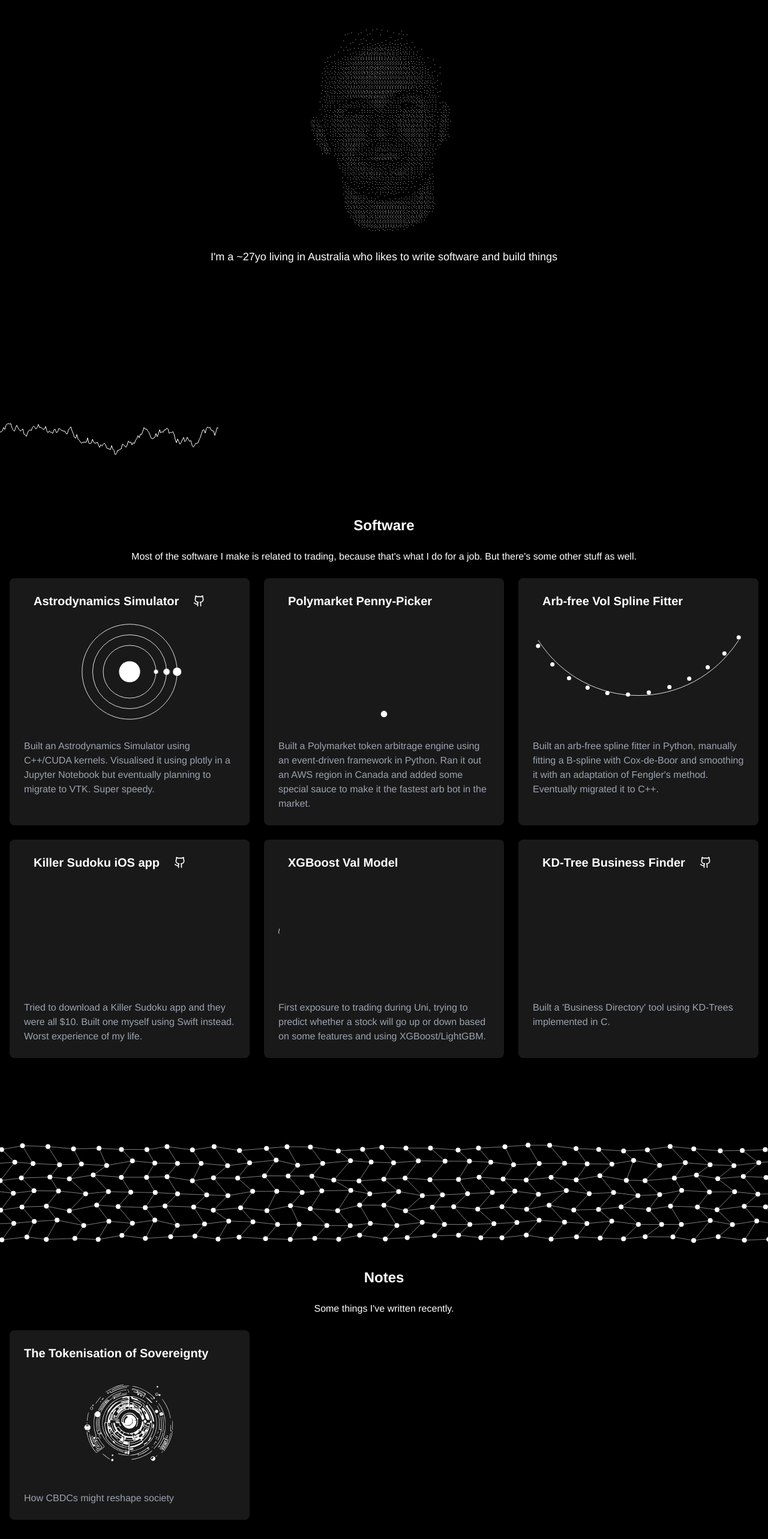
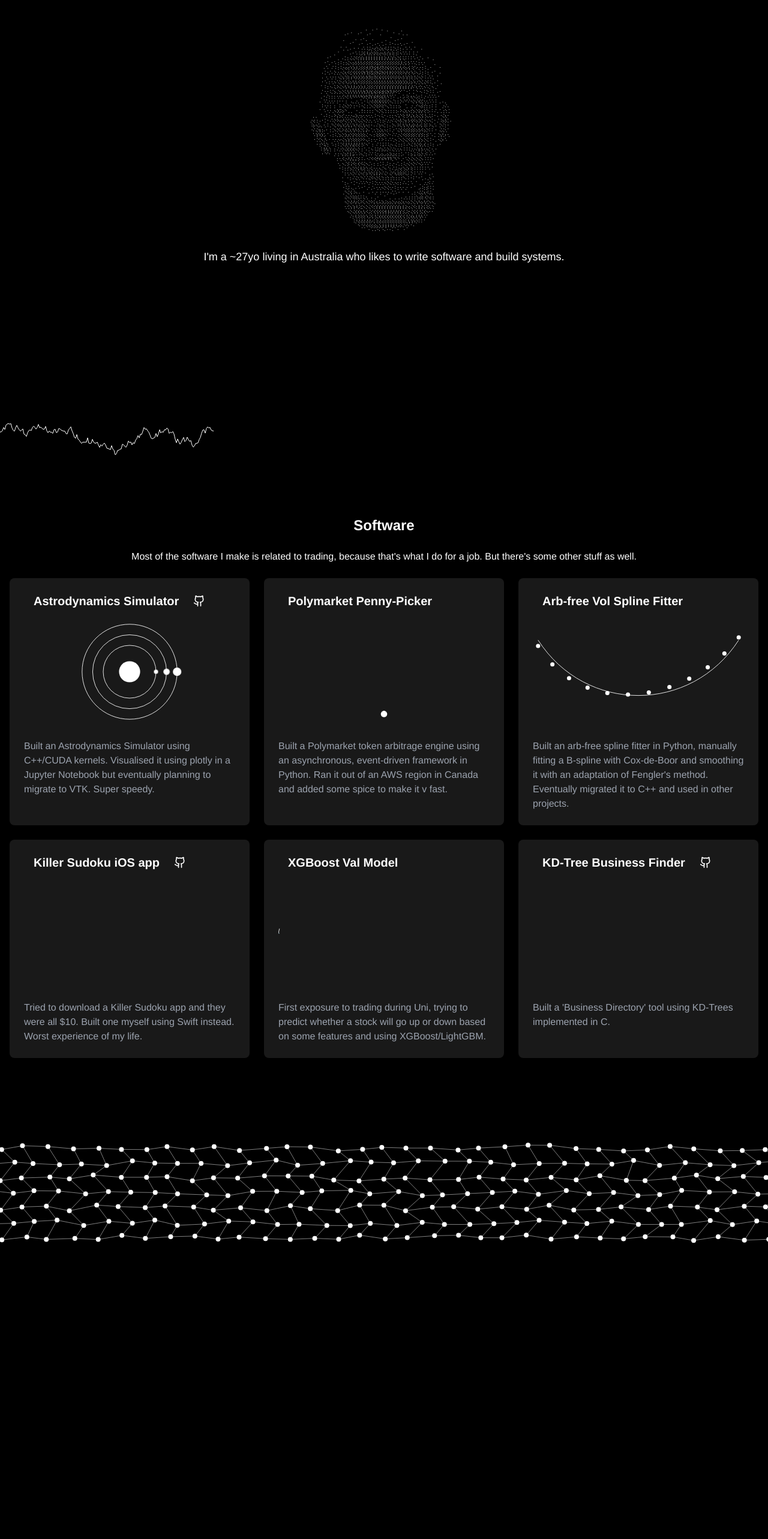
Before and after one commit to tobias-x/tobias-x.github.io, a Next.js app: page / in a window 1280 px wide. Shown: the part 204-2770 px from the top of the page at 60% size. After the commit the page ends 2318 px from the top, so only its background shows below. Built offline with nearby package versions, Linux system fonts and the light colour scheme.

Commit message:
small changes

```diff
--- a/src/components/About.js
+++ b/src/components/About.js
@@ -66,7 +66,7 @@ const About = () => {
         >
           {displayText}
         </pre>
-        <p className="mt-4 text-lg text-center">I'm a ~27yo living in Australia who likes to write software and build things</p>
+        <p className="mt-4 text-lg text-center">I'm a ~27yo living in Australia who likes to write software and build systems.</p>
       </div>
     </section>
   );
--- a/src/components/Portfolio.js
+++ b/src/components/Portfolio.js
@@ -89,12 +89,12 @@ const softwareProjects = [
     {
         name: 'Polymarket Penny-Picker',
         animation: '/animations/penny_picker.svg',
-        description: "Built a Polymarket token arbitrage engine using an event-driven framework in Python. Ran it out an AWS region in Canada and added some special sauce to make it the fastest arb bot in the market."
+        description: "Built a Polymarket token arbitrage engine using an asynchronous, event-driven framework in Python. Ran it out of an AWS region in Canada and added some spice to make it v fast."
     },
     {
         name: 'Arb-free Vol Spline Fitter',
         animation: '/animations/vol_spline.svg',
-        description: "Built an arb-free spline fitter in Python, manually fitting a B-spline with Cox-de-Boor and smoothing it with an adaptation of Fengler's method. Eventually migrated it to C++."
+        description: "Built an arb-free spline fitter in Python, manually fitting a B-spline with Cox-de-Boor and smoothing it with an adaptation of Fengler's method. Eventually migrated it to C++ and used in other projects."
     },
     {
         name: 'Killer Sudoku iOS app',
@@ -124,11 +124,17 @@ const artworkPieces = [
 // Blog posts (self-hosted)
 const blogPosts = [
     {
+        name: 'Ring Buffer Registries...',
+        description: '...and their impact on my emotional state.',
+        animation: '/animations/stream_registry.svg',
+        link: 'posts/second-post',
+    },
+    {
         name: 'The Tokenisation of Sovereignty',
-        description: 'How CBDCs might reshape society',
+        description: 'How CBDCs might reshape the economy',
         animation: '/animations/token.svg',
         link: 'posts/first-post',
-    }
+    },
 ];
 
 export function SoftwarePortfolio() {
--- a/src/pages/index.js
+++ b/src/pages/index.js
@@ -13,7 +13,7 @@ export default function Home() {
       <TimeSeries />
       <SoftwarePortfolio />
       <ArtworkVisual />
-      <NotesPortfolio />
+      {/* <NotesPortfolio /> */}
     </Layout>
   );
 }
--- a/src/pages/posts/first-post.js
+++ b/src/pages/posts/first-post.js
@@ -23,7 +23,7 @@ export default function TokenisationPost({ markdown }) {
         <br />
         <div className="w-full max-w-[80%] ml-auto text-right px-[10px]">
           <h1 className="text-4xl font-bold mb-4 text-white">The Tokenisation of Sovereignty</h1>
-          <h1 className="text-xl font-bold mb-4 text-white">How CBDCs might reshape society</h1>
+          <h1 className="text-xl font-bold mb-4 text-white">How CBDCs might reshape the economy</h1>
           <p className="text-gray-400 mb-6">April 3, 2025</p>
         </div>
 
```
Also changed, not shown: src/pages/posts/first-post.md (+2 -2 lines).
